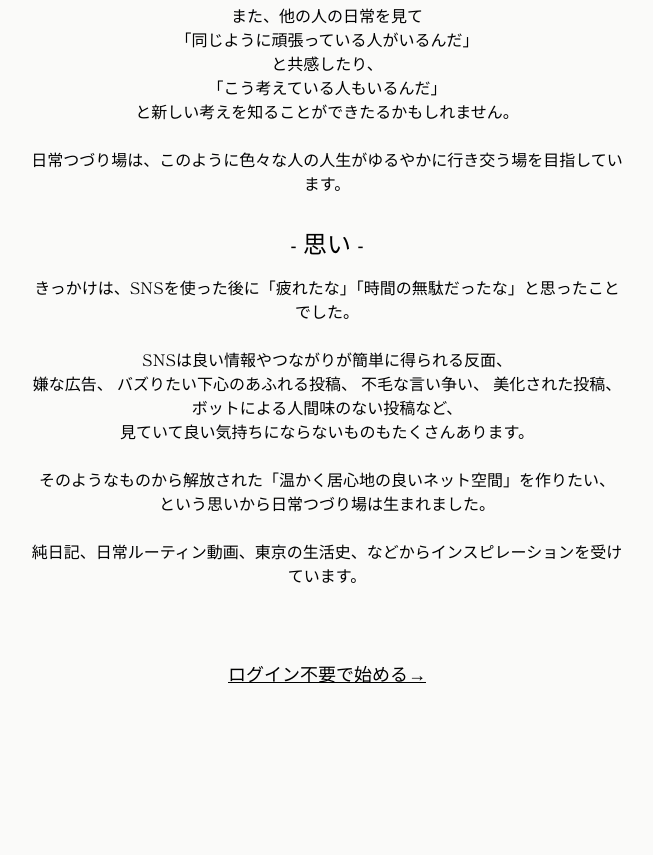
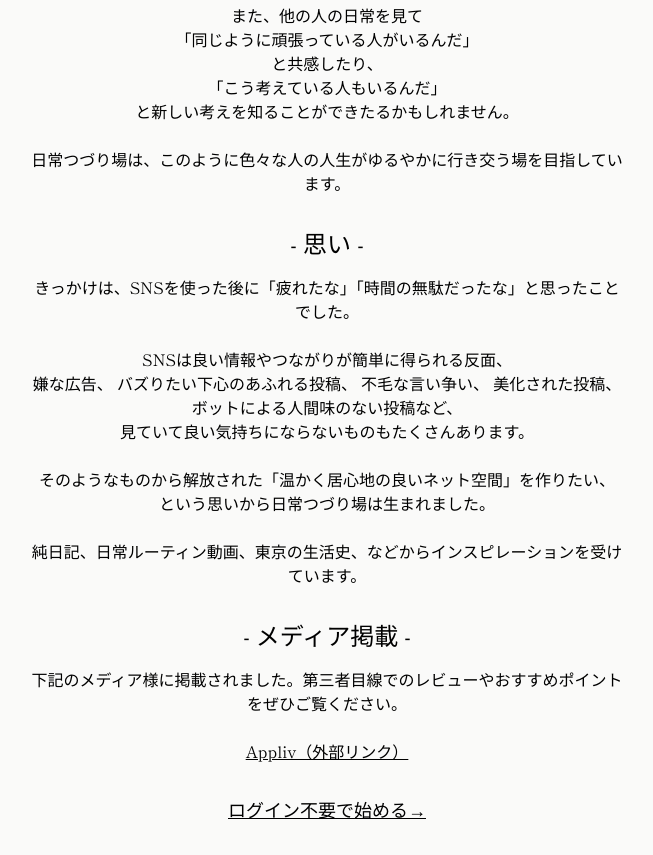
Before and after one commit to YokoMasa/lifelog, a website built with Vite: page index.html in a window 1280 px wide. Shown: the part 1133-1988 px from the top of the page, without its empty margins (313-966 px from the left). Before the commit the page ends 1852 px from the top, so only its background shows below. Built offline with nearby package versions, Linux system fonts and the light colour scheme.

Commit message:
added appliv link

```diff
--- a/index.html
+++ b/index.html
@@ -43,7 +43,7 @@
       <h1 class="text-4xl sm:text-6xl mt-4">
         日常つづり場
       </h1>
-      <a href="https://tuzuriba.com/signin/guest" class="underline text-xs sm:text-lg mt-12 text-center">
+      <a href="https://tuzuriba.com/signin/guest" class="underline text-sm sm:text-lg mt-12 text-center">
         ログイン不要で始める→
       </a>
 
@@ -57,7 +57,7 @@
 
     <div class="text-center px-4 flex flex-col items-center">
       <h2 class="text-xl sm:text-2xl" id="summary">- 日常つづり場とは -</h2>
-      <div class="mt-4 max-w-[600px]">
+      <div class="mt-4 max-w-[600px] text-sm sm:text-base">
         <p>
           日常を日記のようにつづり、今同じ時間を生きている人たちと共有する場所です。
         </p>
@@ -91,12 +91,13 @@
         <p>
           日常つづり場は、このように色々な人の人生がゆるやかに行き交う場を目指しています。
         </p>
+
       </div>
     </div>
 
     <div class="text-center px-4 my-8 flex flex-col items-center">
-      <h2 class="text-xl sm:text-2xl">- 思い -</h2>
-      <div class="mt-4 max-w-[600px]">
+      <h2 class="text-xl sm:text-2xl" id="background">- 思い -</h2>
+      <div class="mt-4 max-w-[600px] text-sm sm:text-base">
         <p>
           きっかけは、SNSを使った後に「疲れたな」「時間の無駄だったな」と思ったことでした。
         </p>
@@ -123,10 +124,24 @@
         <p>
           純日記、日常ルーティン動画、東京の生活史、などからインスピレーションを受けています。
         </p>
+      </div>
+    </div>
 
-        <br>
-        <a href="https://tuzuriba.com/signin/guest" class="underline text-xs sm:text-lg inline-block mt-12">ログイン不要で始める→</a>
+    <div class="text-center px-4 my-8 flex flex-col items-center">
+      <h2 class="text-xl sm:text-2xl" id="media">- メディア掲載 -</h2>
+      <div class="mt-4 max-w-[600px] text-sm sm:text-base">
+        <p>
+          下記のメディア様に掲載されました。第三者目線でのレビューやおすすめポイントをぜひご覧ください。
+        </p>
+        <br/>
+        <p>
+          <a href="https://app-liv.jp/5349601/" class="underline" target="_blank">Appliv（外部リンク）</a>
+        </p>
       </div>
+    </div>
+
+    <div class="text-center mt-4 mb-8">
+      <a href="https://tuzuriba.com/signin/guest" class="underline text-sm sm:text-lg inline-block">ログイン不要で始める→</a>
     </div>
   </body>
 </html>
```
